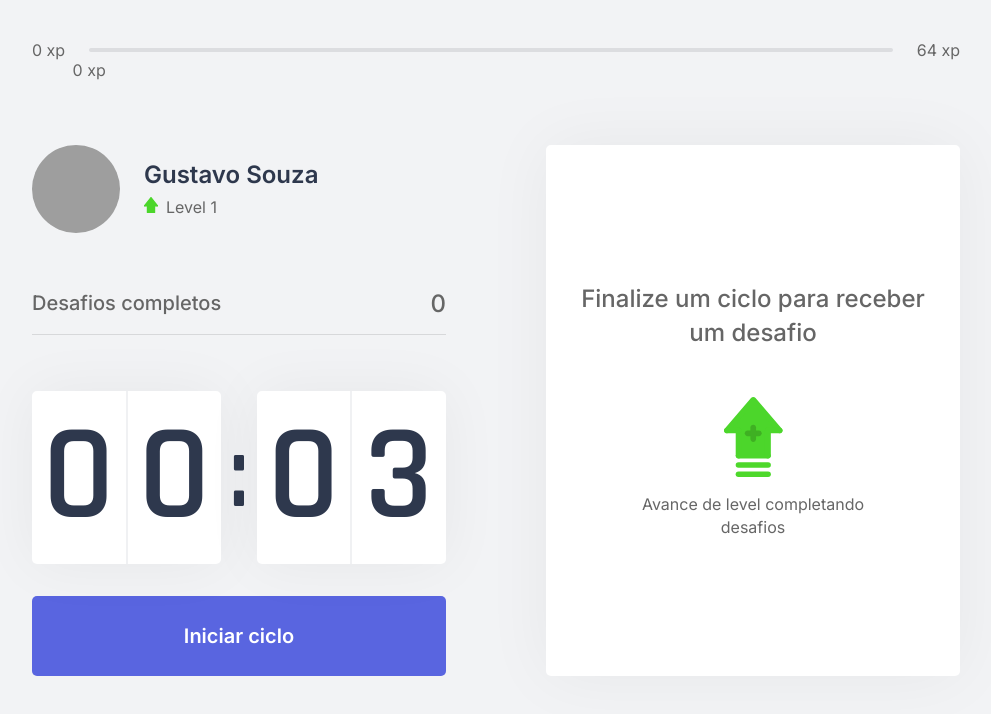
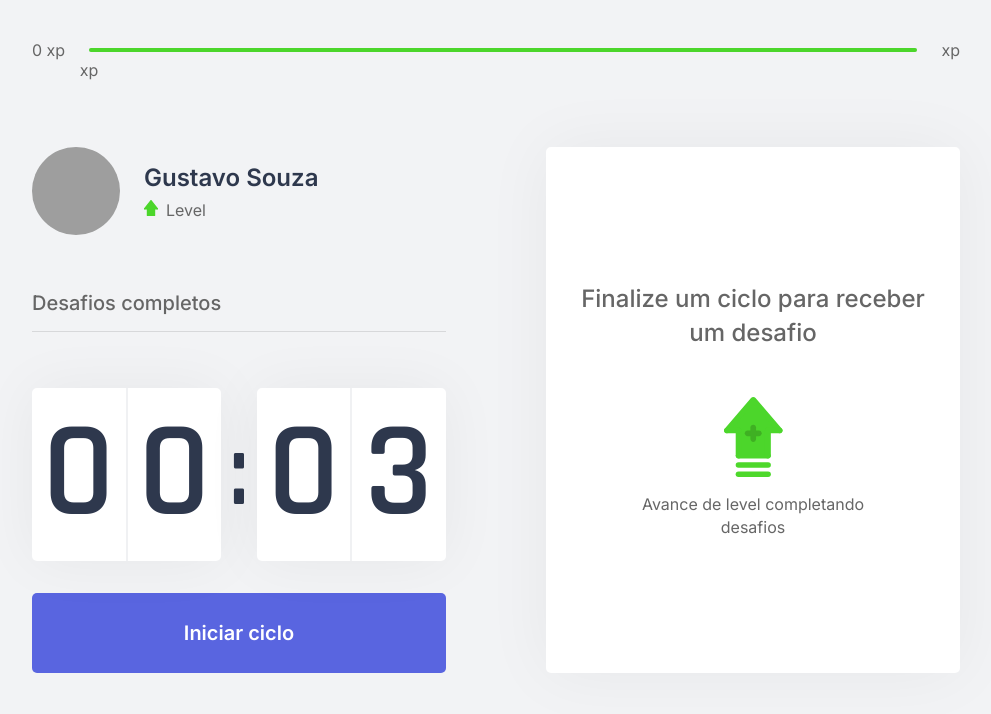
Before and after one commit to Futhememe/nlw-4-moveit, a Next.js app: page / in a window 1280 px wide. Shown: the top 714 px of the page, without its empty margins (144-1135 px from the left). Built offline with nearby package versions, Linux system fonts and the light colour scheme; grey boxes are pictures that could not be loaded.

Commit message:
🔥 remove provider

```diff
--- a/src/pages/_app.tsx
+++ b/src/pages/_app.tsx
@@ -1,11 +1,8 @@
 import '../styles/global.css'
-import { ChallengesProvider } from '../contexts/ChallengeContext';
 
 function MyApp({ Component, pageProps }) {
   return (
-    <ChallengesProvider>
-      <Component {...pageProps} />
-    </ChallengesProvider>
+    <Component {...pageProps} />
   )
 }
 
```
